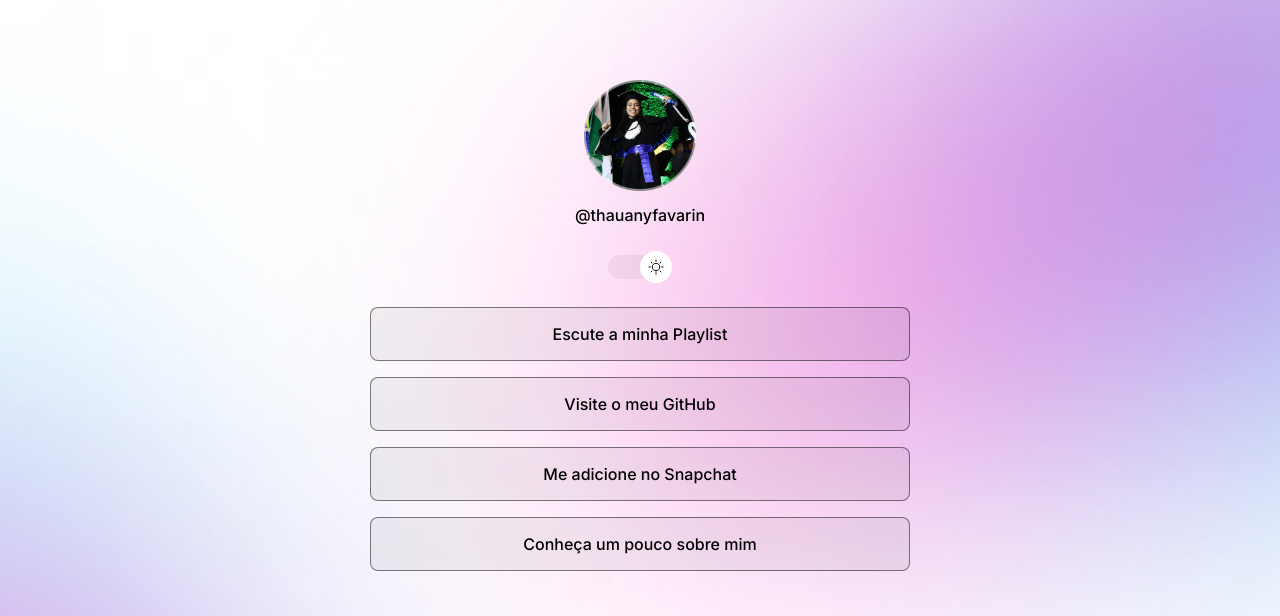
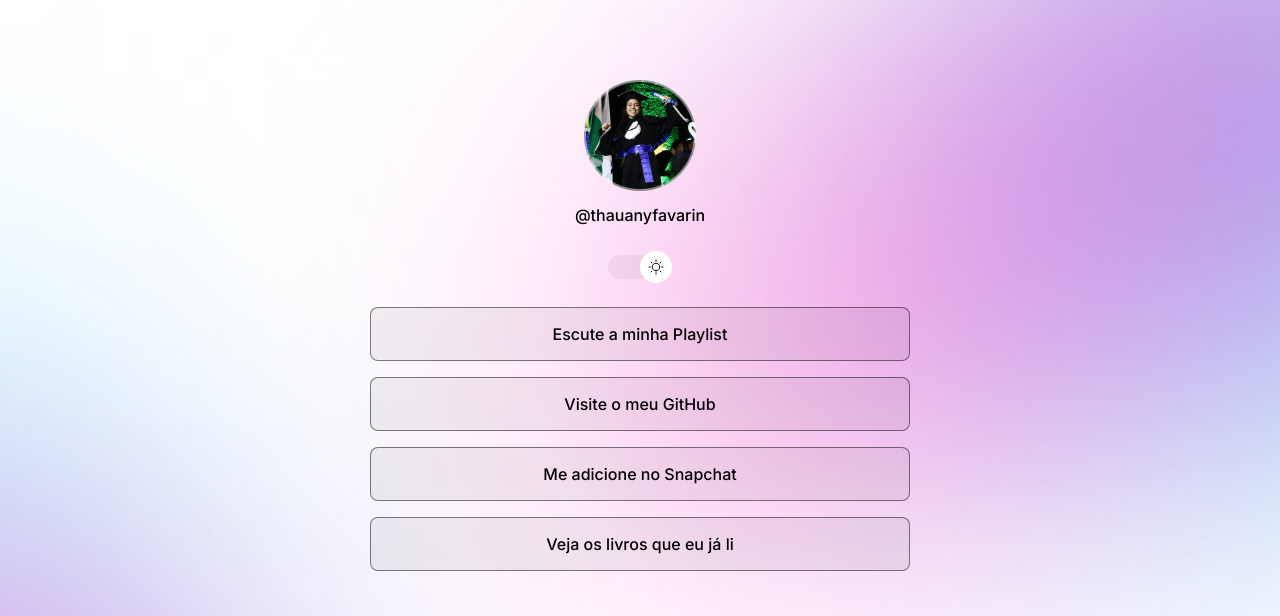
Before and after one commit to Thauzin/primeiroprojeto, a plain HTML site: page index.html in a window 1280 px wide. Shown: the top 616 px of the page. Drawn offline with nearby package versions, Linux system fonts and the light colour scheme.

Commit message:
Troca de links

```diff
--- a/index.html
+++ b/index.html
@@ -39,9 +39,9 @@
       <a href="https://www.snapchat.com/add/tfmnanyz3?share_id=gRXcbC1TtUg&locale=pt-BR" target="_blank" >Me adicione no Snapchat</a>
     </li>
     <li>
-      <a href="https://www.notion.so/Thauzin-s-world-6a9ff564010d4f79993cb6844098c499"
+      <a href="https://www.skoob.com.br/usuario/9775980"
       target="_blank"
-      >Conheça um pouco sobre mim</a>
+      >Veja os livros que eu já li</a>
     </li>
   </ul>
   <div id="social-links">
```
